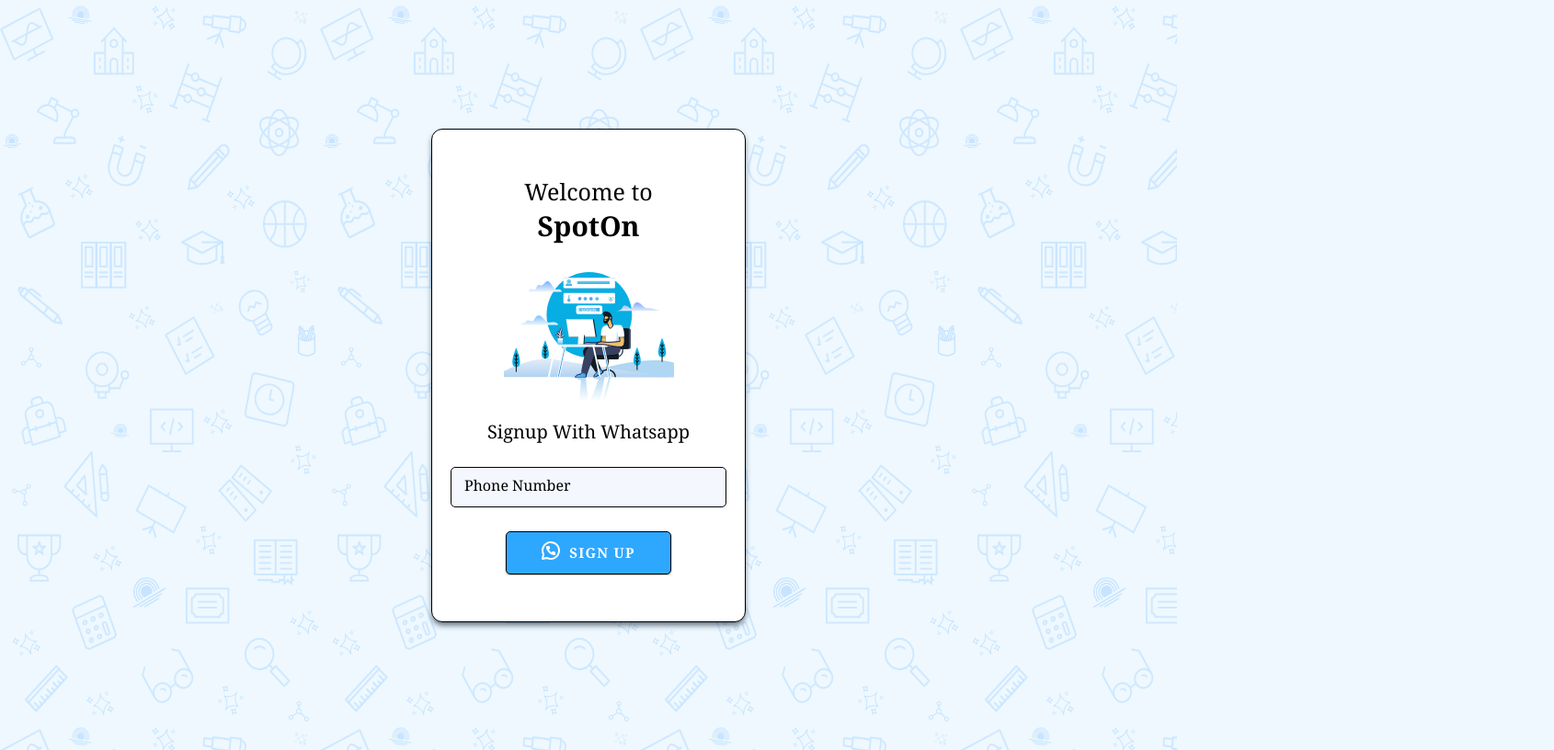
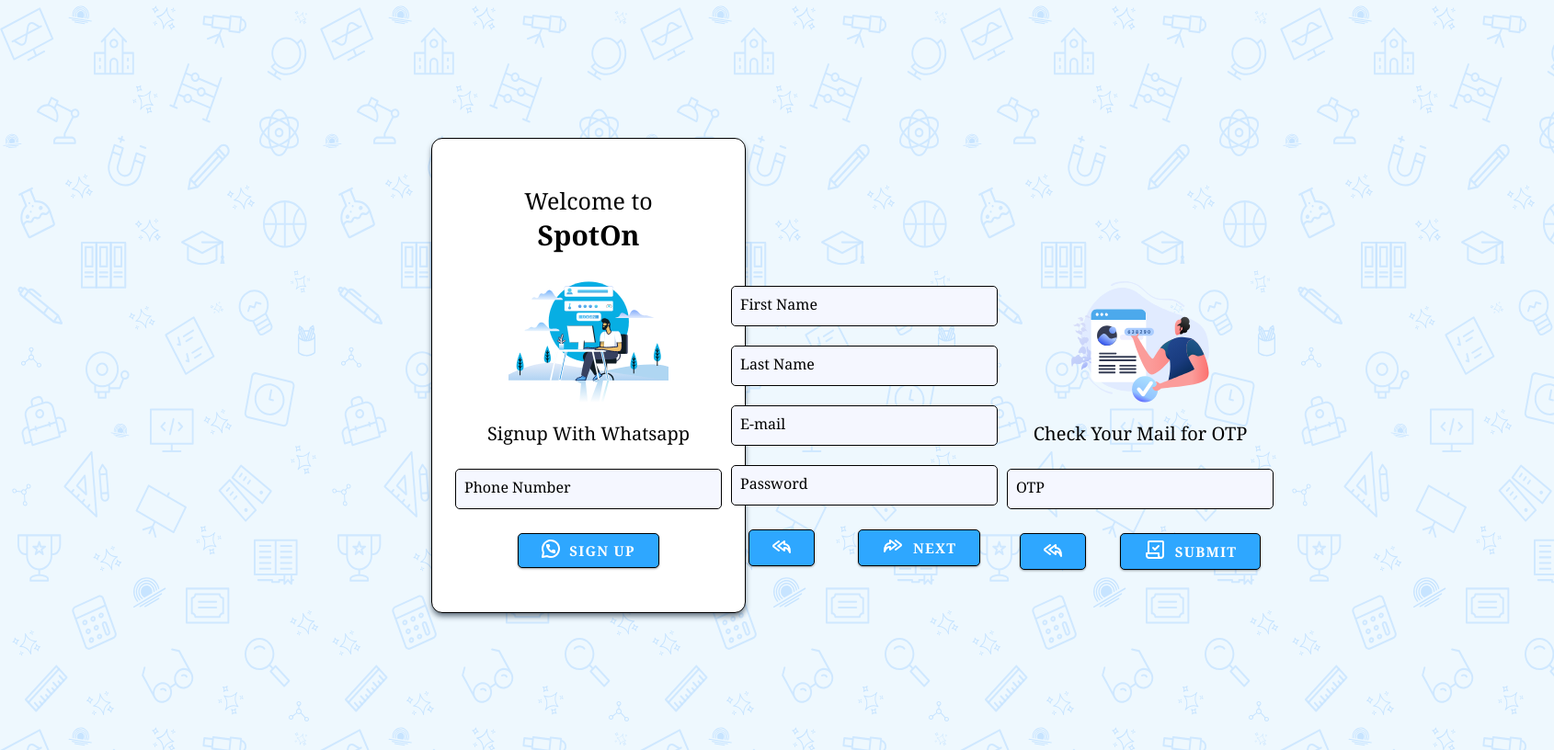
Before and after one commit to SayanDasDev/SpotOn, a plain HTML site: page index.html in a window 1280 px wide. Shown: the whole page at 92% size, 1690 px wide, since content can reach past the window. Drawn offline with Linux system fonts and the light colour scheme.

Commit message:
button changed, margin fixed

```diff
--- a/index.html
+++ b/index.html
@@ -23,7 +23,7 @@
                         <input type="text" form="novalidateform" required>
                         <label>Phone Number</label>
                     </div>
-                    <div class="field signupBtn">
+                    <div class="btns signupBtn">
                         <button>
                             <div><img src="./assets/img-btn-whatsapp.svg" alt=""></div>
                             <div>Sign up</div>
@@ -49,10 +49,10 @@
                         <label>Password</label>
                     </div>
 
-                    <div class="field btns">
+                    <div class="btns">
                         <button class="back-1 back">
                             <div><img src="./assets/img-btn-back.svg" alt=""></div>
-                            <div>Back</div>
+                            <!-- <div>Back</div> -->
                         </button>
                         <button class="next-1 next">
                             <div><img src="./assets/img-btn-next.svg" alt=""></div>
@@ -64,15 +64,15 @@
                 <div class="page">
                     <div class="img-signup img-otp"></div>
                     <div class="title">Check Your Mail for OTP</div>
-                    <div class="field">
+                    <div class="field otp">
                         <input type="text" form="novalidateform" required>
                         <label>OTP</label>
                     </div>
 
-                    <div class="field btns">
+                    <div class="btns">
                         <button class="back-2 back">
                             <div><img src="./assets/img-btn-back.svg" alt=""></div>
-                            <div>Back</div>
+                            <!-- <div>Back</div> -->
                         </button>
                         <button class="next-2 next">
                             <div><img src="./assets/img-btn-submit.svg" alt=""></div>
--- a/styles.css
+++ b/styles.css
@@ -45,7 +45,7 @@
 
 .container .form-outer{
   width: 100%;
-  overflow: hidden;
+  /* overflow: hidden; */
 }
 
 .form-outer form{
@@ -89,14 +89,10 @@
   position: relative;
 }
 
-.form-outer form .page .field:last-child{
-  display: flex;
-  color: var(--black);
-}
-
 .form-outer form .page .field input{
   height: 100%;
   width: 100%;
+  margin: 0 5px;
   border: 1px solid black;
   border-radius: 5px;
   font-size: 15px;
@@ -127,10 +123,15 @@
   outline-color: var(--c-btn-blue)
 }
 
-.form-outer form .page .field button{
-  width: 60%;
-  height: calc(100% + 7px);
-  margin-top: 5px;
+.btns{
+  display: flex;
+  margin-top: auto !important;
+  justify-content: space-around;
+}
+
+.form-outer form .page .btns button{
+  width: fit-content;
+  margin-top: auto;
   display: flex;
   align-items: center;
   color: var(--white);
@@ -138,7 +139,7 @@
   background-color: var(--c-btn-blue);
   border: 1px solid black;
   border-radius: 5px;
-  padding: 5px 0;
+  padding: 5px 20px;
   font-size: 15px;
   font-family: Georgia, 'Times New Roman', Times, serif;
   text-transform: uppercase;
@@ -149,16 +150,11 @@
   box-shadow: var(--c-btn-shadow)
 }
 
-.signupBtn{
-  display: flex;
-  justify-content: space-around;
-}
-
-.form-outer form .page .field button:hover{
+.form-outer form .page .btns button:hover{
   background-color: var(--black);
 }
 
-.form-outer form .page .field button div{
+.form-outer form .page .btns button div{
   margin: 0 5px;
 }
 
```
